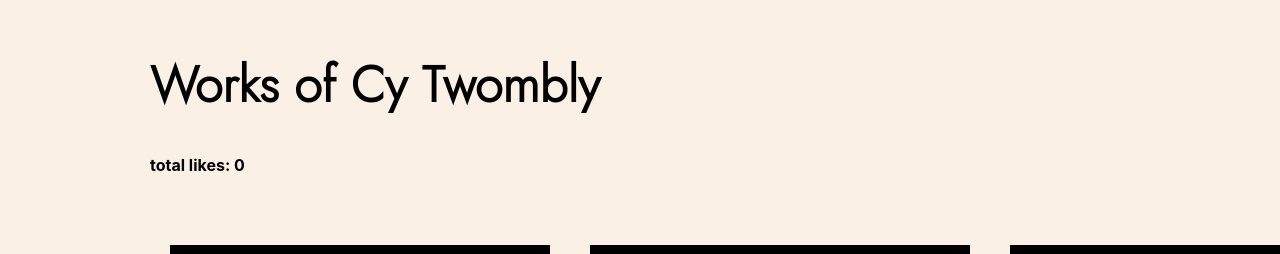
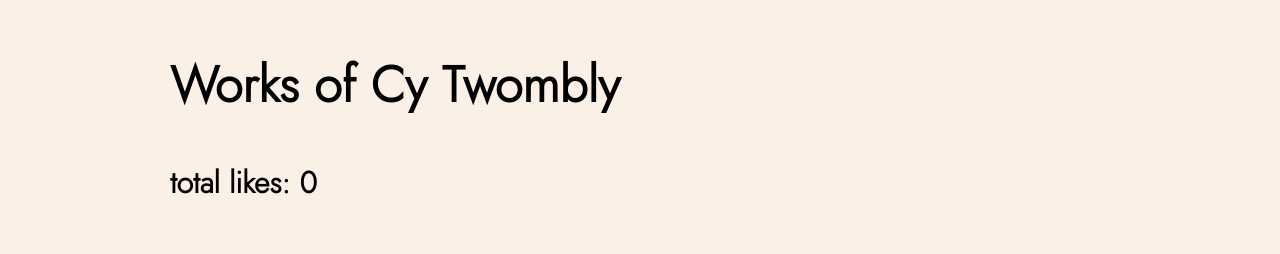
Before and after one commit to eadehemingway/react-insta, a React (Create React App) app: page / in a window 1280 px wide. Shown: the part 102-356 px from the top of the page. Built offline with nearby package versions, Linux system fonts and the light colour scheme.

Commit message:
uses component did mount

```diff
--- a/src/App.css
+++ b/src/App.css
@@ -55,15 +55,18 @@
 }
 
 .header-wrapper{
-  margin: 150px;
+  margin: 150px 170px;
   margin-bottom: 0px;
 }
 
-
+.header-wrapper h4{
+font-size: 30px;
+font-family: Jost-light;
+}
 
 .loader {
   border: 16px solid white; /* Light grey */
-  border-top: 16px solid grey; /* Blue */
+  border-top: 16px solid rgb(139, 135, 135); /* Blue */
   border-radius: 50%;
   width: 80px;
   height: 80px;
--- a/src/Loading.js
+++ b/src/Loading.js
@@ -2,6 +2,6 @@
 
 export function Loading() {
     return (
-    <div class="loader"/>
+    <div className="loader"/>
     );
   }
```
